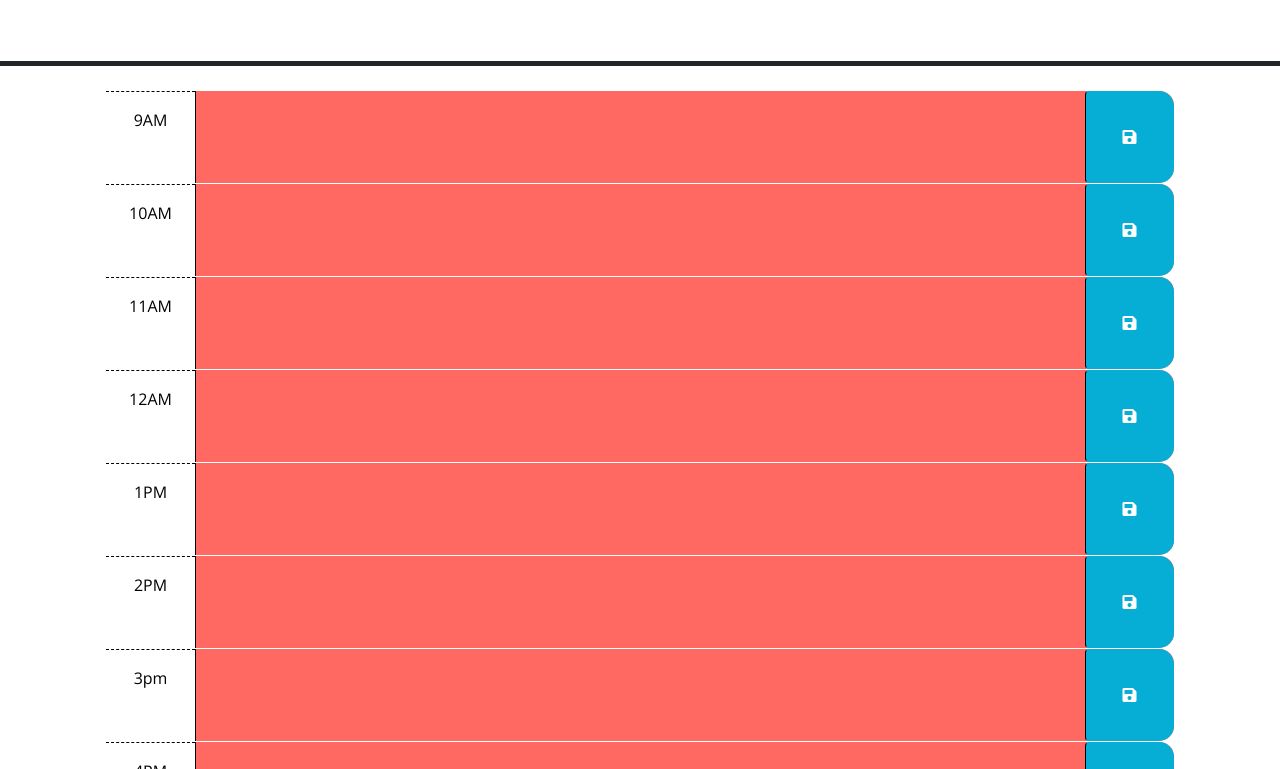
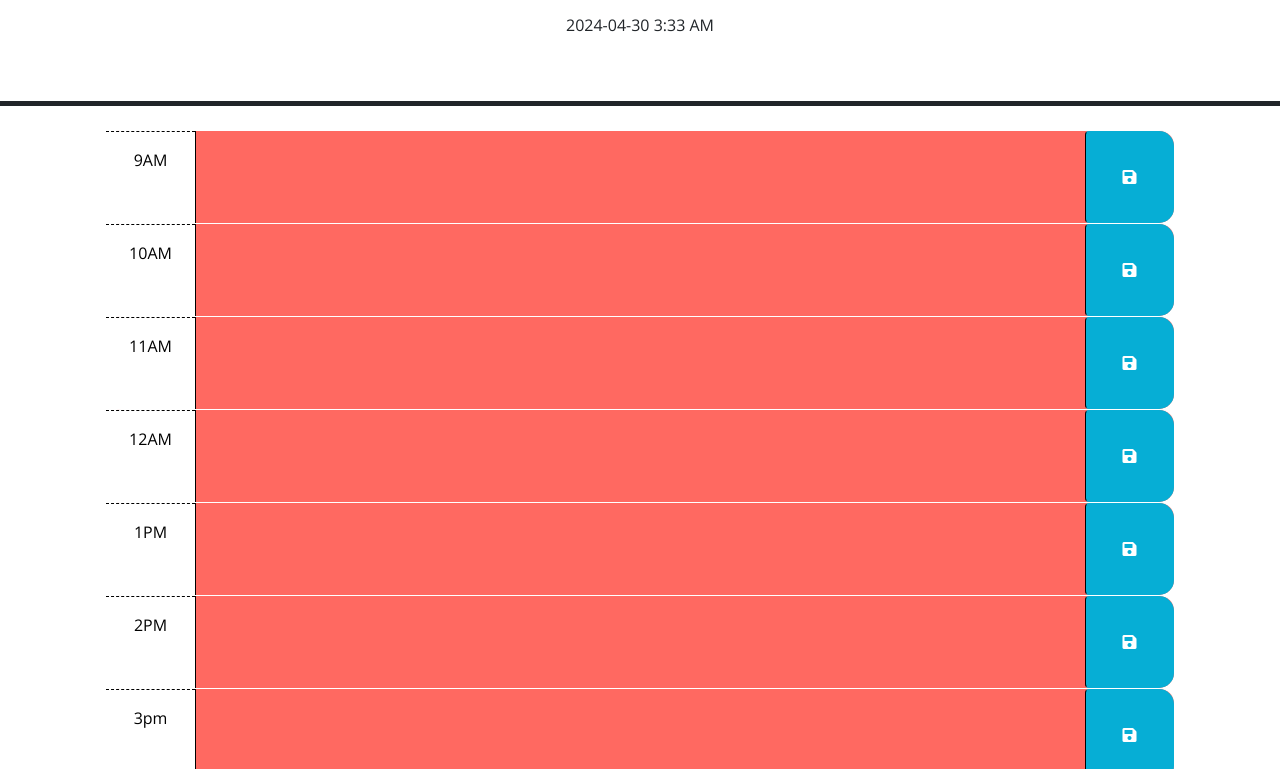
Before and after one commit to afry72/daily-planner-website, a plain HTML site: page Develop/index.html in a window 1280 px wide. Shown: the part 166-935 px from the top of the page. Drawn offline with nearby package versions, Linux system fonts and the light colour scheme.

Commit message:
added foundations for functions and logic

```diff
--- a/Develop/index.html
+++ b/Develop/index.html
@@ -18,6 +18,7 @@
       href="https://fonts.googleapis.com/css?family=Open+Sans&display=swap"
       rel="stylesheet"
     />
+
     <link rel="stylesheet" href="style.css" />
     <title>Work Day Scheduler</title>
   </head>
@@ -27,6 +28,7 @@
       <h1 class="display-3">Work Day Scheduler</h1>
       <p class="lead">A simple calendar app for scheduling your work day</p>
       <p id="currentDay" class="lead"></p>
+      <p id="clock"></p>
     </header>
     <div class="container-lg px-5">
       <!-- Use class for "past", "present", and "future" to apply styles to the
--- a/Develop/script.js
+++ b/Develop/script.js
@@ -2,6 +2,52 @@
 // the code isn't run until the browser has finished rendering all the elements
 // in the html.
 $(document).ready(function () {
+
+
+  var hour9 = {
+    element: $('#hour-9'),
+    hour: 9
+  }
+
+  var hour10 = {
+    element: $('#hour-10'),
+    hour: 10
+  }
+
+  var hour11 = {
+    element: $('#hour-11'),
+    hour: 11
+  }
+
+  var hour12 = {
+    element: $('#hour-12'),
+    hour: 12
+  }
+
+  var hour1 = {
+    element: $('#hour-1'),
+    hour: 1
+  }
+
+  var hour2 = {
+    element: $('#hour-2'),
+    hour: 2
+  }
+
+  var hour3 = {
+    element: $('#hour-3'),
+    hour: 3
+  }
+
+  var hour4 = {
+    element: $('#hour-4'),
+    hour: 4
+  }
+
+  var hour5 = {
+    element: $('#hour-5'),
+    hour: 5
+  }
   // TODO: Add a listener for click events on the save button. This code should
   // use the id in the containing time-block as a key to save the user input in
   // local storage. HINT: What does `this` reference in the click listener
@@ -16,12 +62,26 @@ $(document).ready(function () {
 
     //get time
   });
+
   //
   // TODO: Add code to apply the past, present, or future class to each time
   // block by comparing the id to the current hour. HINTS: How can the id
   // attribute of each time-block be used to conditionally add or remove the
   // past, present, and future classes? How can Day.js be used to get the
   // current hour in 24-hour time?
+  console.log(dayjs().format('h'));
+
+  function colorSet() {
+    var current = dayjs().format('h');
+
+    if (current < hour9) {
+
+    }
+    //if current time less then
+    //if current time more than
+    //if current time less then
+
+  }
   //
   // TODO: Add code to get any user input that was saved in localStorage and set
   // the values of the corresponding textarea elements. HINT: How can the id
@@ -36,4 +96,13 @@ $(document).ready(function () {
   $("#hour-4 .description").val(localStorage.getItem("hour-4"));
   $("#hour-5 .description").val(localStorage.getItem("hour-5"));
   // TODO: Add code to display the current date in the header of the page.
+
+  function headerTimer() {
+    var currentTime = dayjs().format('YYYY-MM-DD h:mm A');
+    $('#clock').text(currentTime);
+  }
+
+  setInterval(headerTimer, 1000);
+
+  headerTimer();
 });
```
